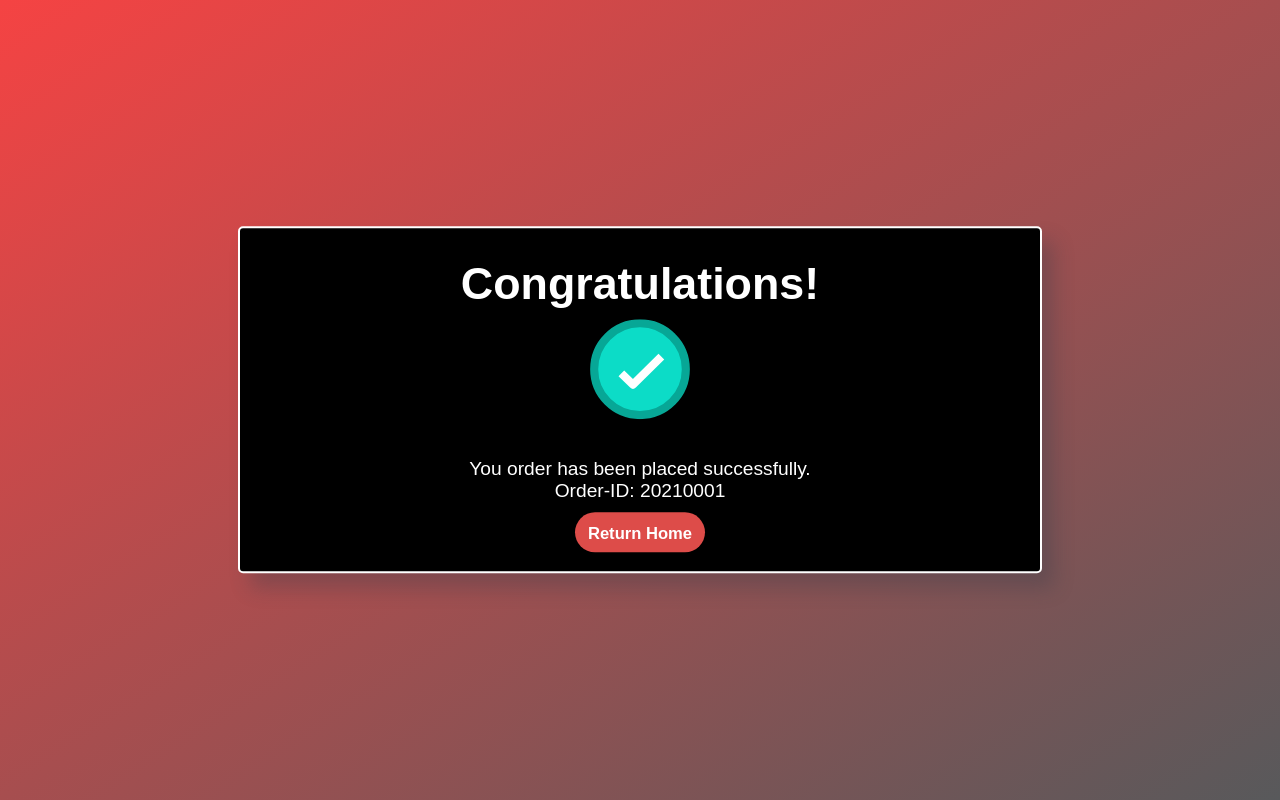
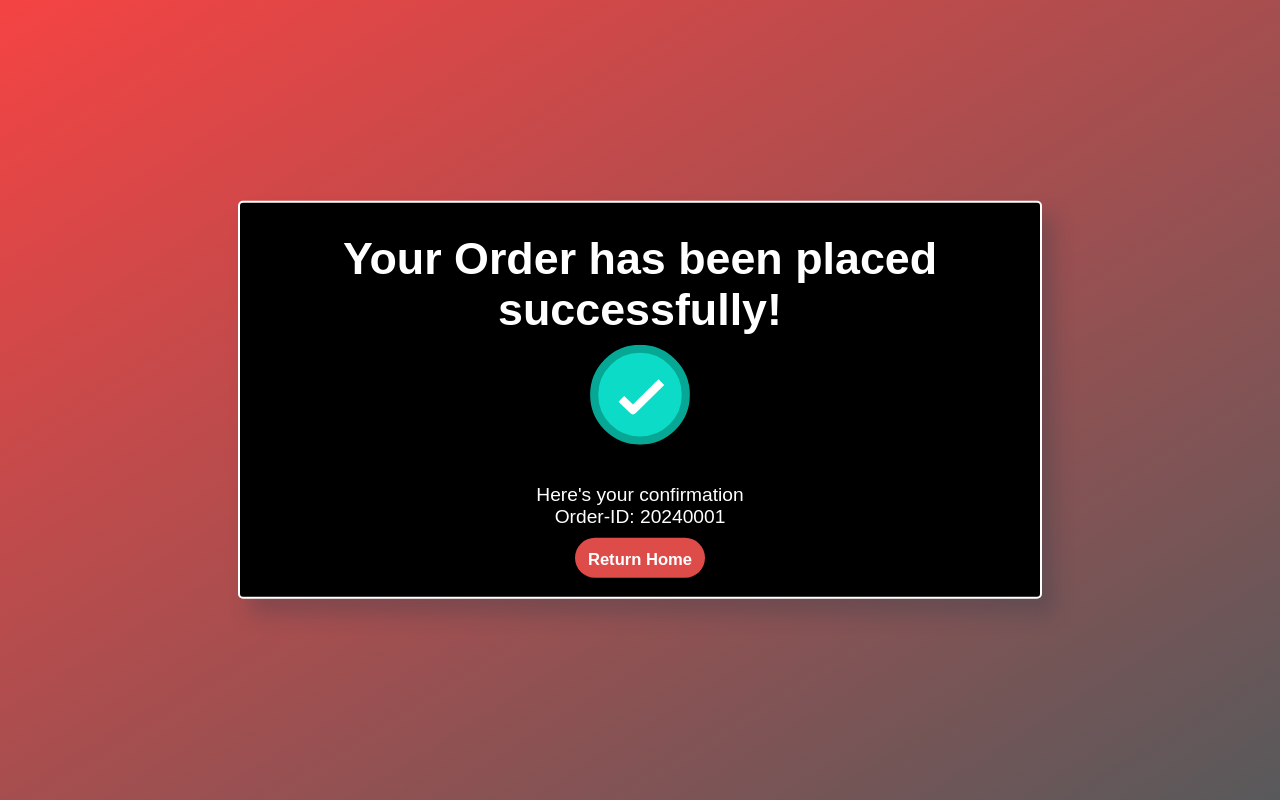
Before and after one commit to anchal-04/SAM-s-Kitchen, a Flask app: page /congrats in a window 1280 px wide. Run offline with Flask 3, Linux system fonts and the light colour scheme; some libraries are stand-ins or nearby versions.

Commit message:
updated congrats screen

```diff
--- a/restaurant/templates/congrats.html
+++ b/restaurant/templates/congrats.html
@@ -13,7 +13,7 @@
 
 <div class="contain">
     <div class="congrats">
-        <h1>Congrat<span class="hide">ulation</span>s!</h1>
+        <h1>Your Order has been placed <span class="hide">successfully!</span></h1>
         <div class="done">
             <svg version="1.1" id="tick" xmlns="http://www.w3.org/2000/svg" xmlns:xlink="http://www.w3.org/1999/xlink" x="0px" y="0px"
      viewBox="0 0 37 37" style="enable-background:new 0 0 37 37;" xml:space="preserve">
@@ -26,15 +26,15 @@
             </div>
 
         <div class="text">
-        <p>You order has been placed successfully.
+        <p>
+        Here's your confirmation
         <!-- <br>Here are your details:<br>Date: 21-11-2021<br>Time: 11:00 am -->
-        <br>Order-ID: 20210001
+        <br>Order-ID: 20240001
         <br>
         <!-- <a href="{{ url_for('track_page') }}" class = ""><button class ="button"><h5 class="link">Track Order</h5></button></a> -->
         <a href="{{ url_for('home_page') }}" class = ""><button class ="button"><h5 class="link">Return Home</h5></button></a>
         </p>
         </div>
-
     </div>
 </div>
 
```
Also changed, not shown: restaurant/tables.db.
